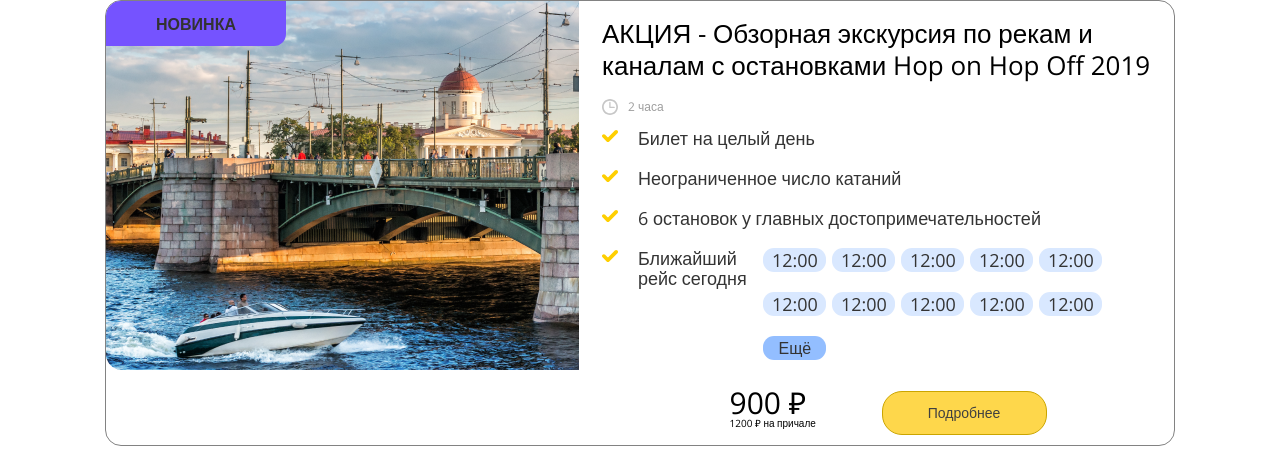
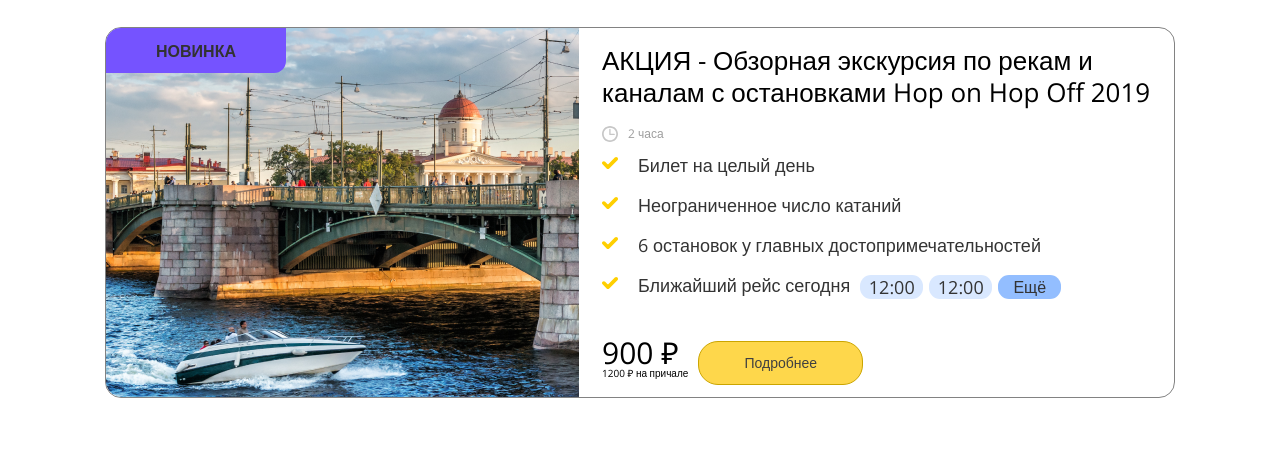
Before and after one commit to DmitriyBartenev/nevatrip, a website: page index.html in a window 1280 px wide. Shown: the part 432-908 px from the top of the page. After the commit the page ends 860 px from the top, so only its background shows below. Drawn offline with nearby package versions, Linux system fonts and the light colour scheme.

Commit message:
fix commit

```diff
--- a/index.html
+++ b/index.html
@@ -38,6 +38,16 @@
                             <ul class="time">
                                 <li>12:00</li>
                                 <li>12:00</li>
+                                <li>12:00</li>
+                                <li>12:00</li>
+                                <li>12:00</li>
+                                <li>12:00</li>
+                                <li>12:00</li>
+                                <li>12:00</li>
+                                <li>12:00</li>
+                                <li>12:00</li>
+                                <li>12:00</li>
+                                <li>12:00</li>
                                 <button class="add_more">Ещё</button>
                             </ul>
                         </div>
@@ -47,7 +57,6 @@
             <div class="card__footer">
                 <div class="card__footer__cost">
                     <div class="price">900 ₽</div>
-                    <div class="extra_price">1200 ₽ на причале</div>
                 </div>
                 <button class="card__footer__button">Подробнее</button>
             </div>
@@ -82,14 +91,6 @@
                             <ul class="time">
                                 <li>12:00</li>
                                 <li>12:00</li>
-                                <li>12:00</li>
-                                <li>12:00</li>
-                                <li>12:00</li>
-                                <li>12:00</li>
-                                <li>12:00</li>
-                                <li>12:00</li>
-                                <li>12:00</li>
-                                <li>12:00</li>
                                 <button class="add_more">Ещё</button>
                             </ul>
                         </div>
--- a/styles/media.scss
+++ b/styles/media.scss
@@ -1,4 +1,4 @@
-@media screen and (min-width: 1200px) {
+@media screen and (min-width: 1100px) {
     .card{
         width:1070px;
         display: flex;
@@ -67,5 +67,15 @@
                 }
             }
         }
+        &__footer{
+            margin-top:32px;
+            width:100%;
+            display: flex;
+            justify-content: flex-start;
+            align-items: center;
+            button{
+                margin-left:10px;
+            }
+        }
     }
 }
--- a/styles/style.scss
+++ b/styles/style.scss
@@ -110,9 +110,6 @@
                 &:nth-child(n+5){
                     display:none;
                 }
-                &:nth-child(n+5){
-                    display:flex;
-                }
             }
             button{
                 margin-top:10px;
@@ -170,6 +167,11 @@
             color:#404040;
             font-size:14px;
             line-height:20px;
+            cursor: pointer;
+            transition: .3s;
+            &:hover{
+                background-color: #ffcd16;
+            }
         }
     }
 }
```
Also changed, not shown: styles/media.css, styles/style.css, 2 other files.
